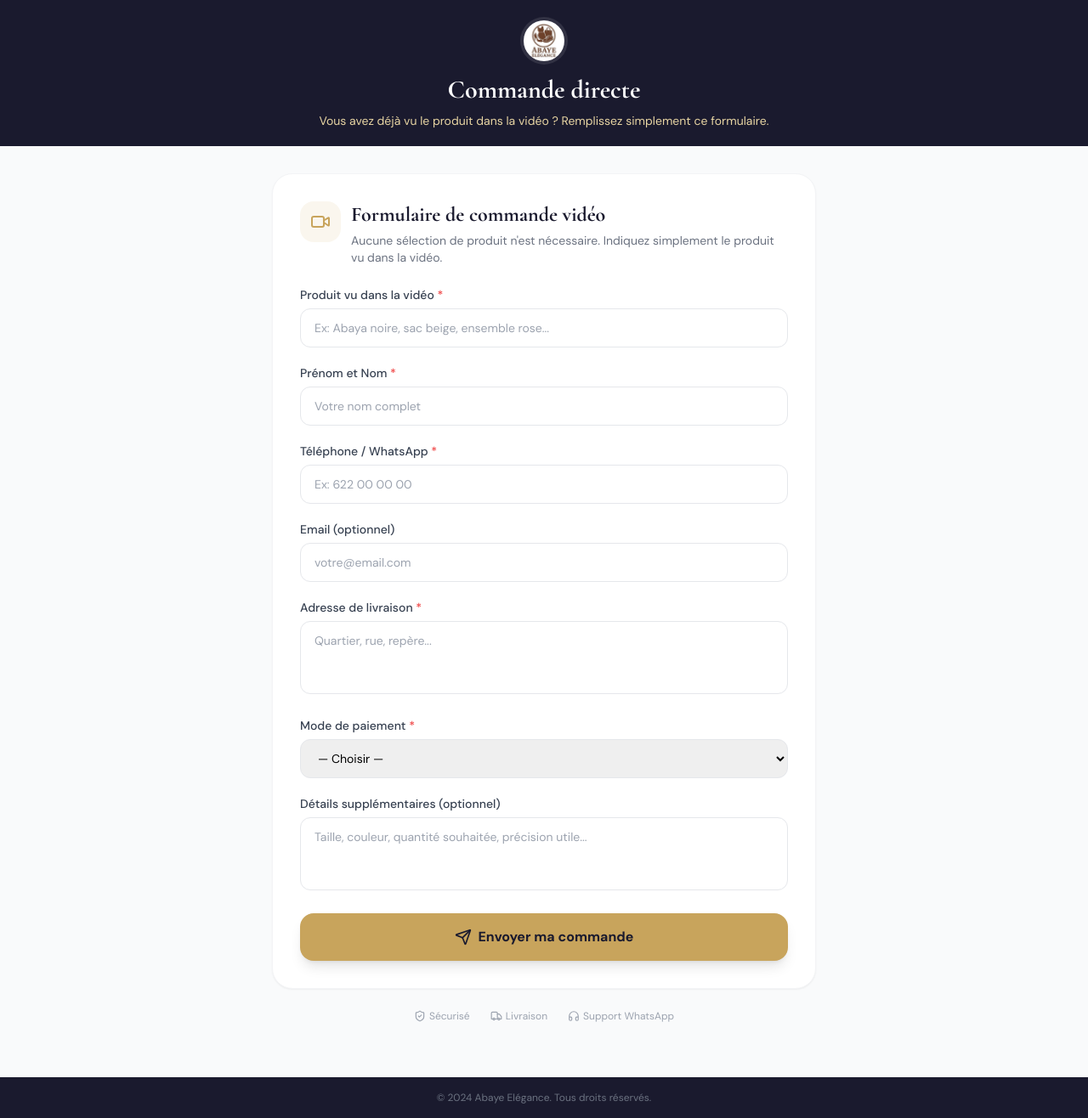
After one commit to Faraleno2022/abayaelegancegn, a Django app: page /commande-video/ in a window 1280 px wide. The commit adds this page. Shown: the whole page at 85% size. Run offline with Django 5.2, Linux system fonts and the light colour scheme; some libraries are stand-ins or nearby versions.

Commit message:
Add video order form without product selection

```diff
--- a/boutique/urls.py
+++ b/boutique/urls.py
@@ -15,6 +15,8 @@ urlpatterns = [
     # Commande en ligne (lien partageable)
     path('commander-en-ligne/', views.commander_en_ligne, name='commander_en_ligne'),
     path('commander-en-ligne/valider/', views.commander_en_ligne_submit, name='commander_en_ligne_submit'),
+    path('commande-video/', views.commande_video, name='commande_video'),
+    path('commande-video/valider/', views.commande_video_submit, name='commande_video_submit'),
 
     # Commande directe par produit (lien partageable)
     path('commander/<int:pk>/', views.commande_directe, name='commande_directe'),
--- a/boutique/views.py
+++ b/boutique/views.py
@@ -281,6 +281,46 @@ def commander_en_ligne_submit(request):
 
     order.total = total
     order.save()
+
+    return redirect(f"{reverse('order_confirmation', kwargs={'numero': order.numero})}?redirect_home=1")
+
+
+def commande_video(request):
+    context = {
+        'payment_methods': Order.PAYMENT_CHOICES,
+    }
+    return render(request, 'boutique/commande_video.html', context)
+
+
+def commande_video_submit(request):
+    if request.method != 'POST':
+        return redirect('commande_video')
+
+    prenom_nom = request.POST.get('prenom_nom', '').strip()
+    telephone = request.POST.get('telephone', '').strip()
+    email = request.POST.get('email', '').strip()
+    adresse = request.POST.get('adresse', '').strip()
+    mode_paiement = request.POST.get('mode_paiement', '')
+    notes = request.POST.get('notes', '').strip()
+    produit_video = request.POST.get('produit_video', '').strip()
+
+    if not all([prenom_nom, telephone, adresse, mode_paiement, produit_video]):
+        messages.error(request, 'Veuillez remplir tous les champs obligatoires.')
+        return redirect('commande_video')
+
+    notes_completes = f"Produit vu dans la vidéo : {produit_video}"
+    if notes:
+        notes_completes = f"{notes_completes}\n\nNotes client : {notes}"
+
+    order = Order.objects.create(
+        prenom_nom=prenom_nom,
+        telephone=telephone,
+        email=email or None,
+        adresse=adresse,
+        mode_paiement=mode_paiement,
+        notes=notes_completes,
+        total=0,
+    )
 
     return redirect(f"{reverse('order_confirmation', kwargs={'numero': order.numero})}?redirect_home=1")
 
--- a/templates/boutique/admin/dashboard.html
+++ b/templates/boutique/admin/dashboard.html
@@ -58,7 +58,7 @@
             <div class="flex flex-col sm:flex-row items-stretch sm:items-center gap-3">
                 <div class="flex-1 bg-white/10 rounded-xl px-4 py-3 flex items-center gap-2 border border-white/10">
                     <i data-lucide="link" class="w-4 h-4 text-luxe-gold flex-shrink-0"></i>
-                    <span class="text-sm font-mono truncate" id="videoOrderLink">{{ request.scheme }}://{{ request.get_host }}/commander-en-ligne/</span>
+                    <span class="text-sm font-mono truncate" id="videoOrderLink">{{ request.scheme }}://{{ request.get_host }}{% url 'commande_video' %}</span>
                 </div>
                 <button onclick="copyVideoOrderLink()" id="copyVideoOrderBtn" class="bg-white/10 text-white px-5 py-3 rounded-xl font-semibold hover:bg-white/20 transition-colors flex items-center justify-center gap-2 text-sm whitespace-nowrap border border-white/10">
                     <i data-lucide="copy" class="w-4 h-4"></i> Copier
--- /dev/null
+++ b/templates/boutique/commande_video.html
@@ -0,0 +1,157 @@
+{% load static %}
+<!DOCTYPE html>
+<html lang="fr">
+<head>
+    <meta charset="UTF-8">
+    <meta name="viewport" content="width=device-width, initial-scale=1.0">
+    <title>Commande depuis la vidéo — Abaye Elégance</title>
+    <meta name="description" content="Envoyez directement votre commande après avoir vu la vidéo Abaye Elégance.">
+    <meta property="og:title" content="Commande vidéo — Abaye Elégance">
+    <meta property="og:description" content="Remplissez directement le formulaire de commande après avoir vu la vidéo.">
+    <meta property="og:type" content="website">
+    <meta property="og:url" content="{{ request.build_absolute_uri }}">
+    <meta property="og:image" content="{% static 'images/Abaye.jpg' %}">
+    <meta property="og:site_name" content="Abaye Elégance">
+    <meta name="twitter:card" content="summary_large_image">
+    <meta name="twitter:title" content="Commande vidéo — Abaye Elégance">
+    <meta name="twitter:description" content="Remplissez directement le formulaire de commande après avoir vu la vidéo.">
+    <meta name="twitter:image" content="{% static 'images/Abaye.jpg' %}">
+    <link rel="preconnect" href="https://fonts.googleapis.com">
+    <link rel="preconnect" href="https://fonts.gstatic.com" crossorigin>
+    <link href="https://fonts.googleapis.com/css2?family=Cormorant+Garamond:wght@400;500;600;700&family=DM+Sans:wght@300;400;500;600;700&display=swap" rel="stylesheet">
+    <script src="https://cdn.tailwindcss.com"></script>
+    <script>
+        tailwind.config = {
+            theme: {
+                extend: {
+                    fontFamily: {
+                        'serif': ['Cormorant Garamond', 'serif'],
+                        'sans': ['DM Sans', 'sans-serif'],
+                    },
+                    colors: {
+                        'luxe': {
+                            'gold': '#c8a45c',
+                            'gold-light': '#e8d5a3',
+                            'dark': '#1a1a2e',
+                            'darker': '#0f0f1a',
+                            'navy': '#16213e',
+                        }
+                    }
+                }
+            }
+        }
+    </script>
+    <script src="https://unpkg.com/lucide@latest"></script>
+    <style>
+        .toast {
+            position: fixed; top: 20px; right: 20px; z-index: 9999;
+            animation: slideIn 0.4s ease-out, fadeOut 0.4s ease-in 2.6s forwards;
+        }
+        @keyframes slideIn { from { transform: translateX(100%); opacity: 0; } to { transform: translateX(0); opacity: 1; } }
+        @keyframes fadeOut { from { opacity: 1; } to { opacity: 0; } }
+    </style>
+</head>
+<body class="font-sans bg-gray-50 min-h-screen flex flex-col">
+    {% if messages %}
+    {% for message in messages %}
+    <div class="toast bg-white shadow-2xl rounded-xl px-6 py-4 flex items-center gap-3 border-l-4 {% if message.tags == 'error' %}border-red-500{% else %}border-green-500{% endif %}" onclick="this.remove()">
+        <span class="text-sm font-medium">{{ message }}</span>
+    </div>
+    {% endfor %}
+    {% endif %}
+
+    <header class="bg-luxe-dark text-white py-5">
+        <div class="max-w-2xl mx-auto px-4 text-center">
+            <img src="{% static 'images/Abaye.jpg' %}" alt="Abaye Elégance" class="h-14 w-14 object-cover mx-auto mb-3 rounded-full bg-white/10 p-1">
+            <h1 class="font-serif text-3xl font-bold">Commande directe</h1>
+            <p class="text-luxe-gold-light mt-2 text-sm">Vous avez déjà vu le produit dans la vidéo ? Remplissez simplement ce formulaire.</p>
+        </div>
+    </header>
+
+    <main class="flex-1 max-w-2xl mx-auto w-full px-4 py-8">
+        <div class="bg-white rounded-3xl shadow-sm border border-gray-100 p-6 sm:p-8 mb-6">
+            <div class="flex items-start gap-3 mb-6">
+                <div class="w-12 h-12 rounded-2xl bg-luxe-gold/10 text-luxe-gold flex items-center justify-center flex-shrink-0">
+                    <i data-lucide="video" class="w-6 h-6"></i>
+                </div>
+                <div>
+                    <h2 class="font-serif text-2xl font-bold text-luxe-dark">Formulaire de commande vidéo</h2>
+                    <p class="text-sm text-gray-500 mt-1">Aucune sélection de produit n'est nécessaire. Indiquez simplement le produit vu dans la vidéo.</p>
+                </div>
+            </div>
+
+            <form method="POST" action="{% url 'commande_video_submit' %}" class="space-y-5">
+                {% csrf_token %}
+
+                <div>
+                    <label class="block text-sm font-medium text-gray-700 mb-1.5">Produit vu dans la vidéo <span class="text-red-500">*</span></label>
+                    <input type="text" name="produit_video" required placeholder="Ex: Abaya noire, sac beige, ensemble rose..."
+                           class="w-full border border-gray-200 rounded-xl py-3 px-4 text-sm outline-none focus:ring-2 focus:ring-luxe-gold/30 focus:border-luxe-gold transition-all">
+                </div>
+
+                <div>
+                    <label class="block text-sm font-medium text-gray-700 mb-1.5">Prénom et Nom <span class="text-red-500">*</span></label>
+                    <input type="text" name="prenom_nom" required placeholder="Votre nom complet"
+                           class="w-full border border-gray-200 rounded-xl py-3 px-4 text-sm outline-none focus:ring-2 focus:ring-luxe-gold/30 focus:border-luxe-gold transition-all">
+                </div>
+
+                <div>
+                    <label class="block text-sm font-medium text-gray-700 mb-1.5">Téléphone / WhatsApp <span class="text-red-500">*</span></label>
+                    <input type="tel" name="telephone" required placeholder="Ex: 622 00 00 00"
+                           class="w-full border border-gray-200 rounded-xl py-3 px-4 text-sm outline-none focus:ring-2 focus:ring-luxe-gold/30 focus:border-luxe-gold transition-all">
+                </div>
+
+                <div>
+                    <label class="block text-sm font-medium text-gray-700 mb-1.5">Email (optionnel)</label>
+                    <input type="email" name="email" placeholder="votre@email.com"
+                           class="w-full border border-gray-200 rounded-xl py-3 px-4 text-sm outline-none focus:ring-2 focus:ring-luxe-gold/30 focus:border-luxe-gold transition-all">
+                </div>
+
+                <div>
+                    <label class="block text-sm font-medium text-gray-700 mb-1.5">Adresse de livraison <span class="text-red-500">*</span></label>
+                    <textarea name="adresse" required rows="3" placeholder="Quartier, rue, repère..."
+                              class="w-full border border-gray-200 rounded-xl py-3 px-4 text-sm outline-none focus:ring-2 focus:ring-luxe-gold/30 focus:border-luxe-gold transition-all resize-none"></textarea>
+                </div>
+
+                <div>
+                    <label class="block text-sm font-medium text-gray-700 mb-1.5">Mode de paiement <span class="text-red-500">*</span></label>
+                    <select name="mode_paiement" required
+                            class="w-full border border-gray-200 rounded-xl py-3 px-4 text-sm outline-none focus:ring-2 focus:ring-luxe-gold/30 focus:border-luxe-gold transition-all">
+                        <option value="">— Choisir —</option>
+                        {% for value, label in payment_methods %}
+                        <option value="{{ value }}">{{ label }}</option>
+                        {% endfor %}
+                    </select>
+                </div>
+
+                <div>
+                    <label class="block text-sm font-medium text-gray-700 mb-1.5">Détails supplémentaires (optionnel)</label>
+                    <textarea name="notes" rows="3" placeholder="Taille, couleur, quantité souhaitée, précision utile..."
+                              class="w-full border border-gray-200 rounded-xl py-3 px-4 text-sm outline-none focus:ring-2 focus:ring-luxe-gold/30 focus:border-luxe-gold transition-all resize-none"></textarea>
+                </div>
+
+                <button type="submit"
+                        class="w-full bg-luxe-gold text-luxe-dark py-4 rounded-2xl font-bold text-base hover:bg-luxe-gold-light transition-colors flex items-center justify-center gap-2 shadow-lg">
+                    <i data-lucide="send" class="w-5 h-5"></i>
+                    Envoyer ma commande
+                </button>
+            </form>
+        </div>
+
+        <div class="flex items-center justify-center gap-6 text-xs text-gray-400">
+            <span class="flex items-center gap-1"><i data-lucide="shield-check" class="w-3.5 h-3.5"></i> Sécurisé</span>
+            <span class="flex items-center gap-1"><i data-lucide="truck" class="w-3.5 h-3.5"></i> Livraison</span>
+            <span class="flex items-center gap-1"><i data-lucide="headphones" class="w-3.5 h-3.5"></i> Support WhatsApp</span>
+        </div>
+    </main>
+
+    <footer class="bg-luxe-dark text-gray-500 text-center py-4 text-xs mt-8">
+        &copy; 2024 Abaye Elégance. Tous droits réservés.
+    </footer>
+
+    <script>
+        lucide.createIcons();
+        document.querySelectorAll('.toast').forEach(t => setTimeout(() => t.remove(), 3000));
+    </script>
+</body>
+</html>
```
